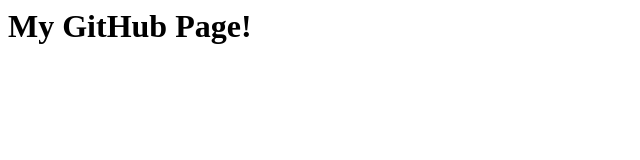
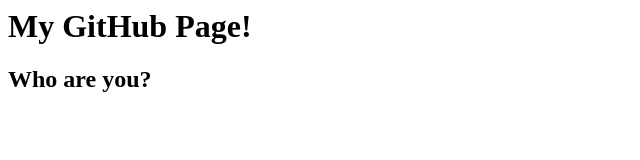
Before and after one commit to mbhavesh95863/nesscale.github.io, a plain HTML site: page index.html in a window 1280 px wide. Shown: the whole page, without its empty margins (0-640 px from the left). Drawn offline with Linux system fonts and the light colour scheme.

Commit message:
Update index.html

```diff
--- a/index.html
+++ b/index.html
@@ -1 +1,2 @@
 <h1>My GitHub Page!</h1>
+<h2>Who are you?</h2>
```
